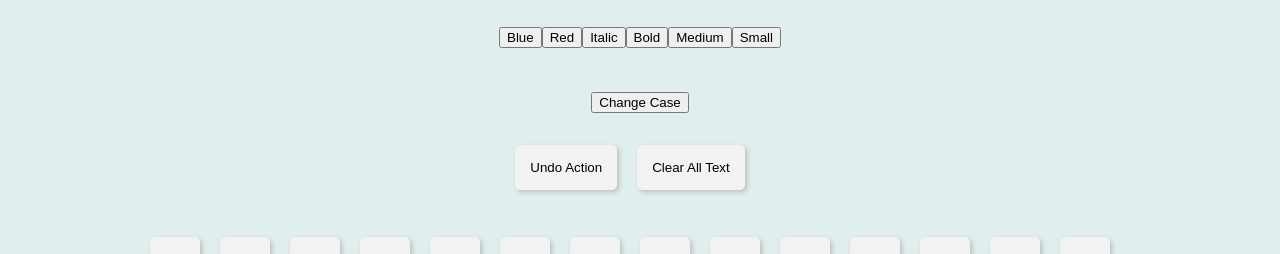
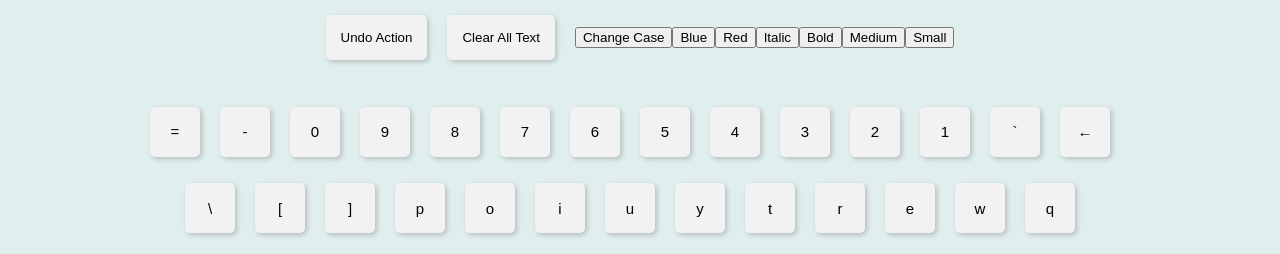
Before and after one commit to saratamar100/TextEditorProject, a React (Create React App) app: page / in a window 1280 px wide. Shown: the part 272-526 px from the top of the page. Built offline with nearby package versions, Linux system fonts and the light colour scheme.

Commit message:
move to formating

```diff
--- a/src/formattingoptions.js
+++ b/src/formattingoptions.js
@@ -15,6 +15,17 @@ class FormattingOptions extends Component {
     this.props.changeColor(color);
   };
 
+  handleChangeCase = () => {
+    this.props.changeCase();
+  };
+  handleClearAllText = () => {
+    this.props.clearAllText();
+  };
+
+  handleUndoAction = () => {
+    this.props.undoAction();
+  };
+
   render() {
     return (
       <div>
@@ -27,6 +38,9 @@ class FormattingOptions extends Component {
         <button onClick={() => this.handleChangeColor('red')}>Red</button>
         <button onClick={() => this.handleChangeColor('blue')}>Blue</button>
         {/* Other buttons for different colors */}
+        <button onClick={() => this.handleChangeCase()}>Change Case</button>
+        <button className="buttonOther" onClick={() => this.handleClearAllText()}>Clear All Text</button>
+        <button className="buttonOther" onClick={() => this.handleUndoAction()}>Undo Action</button>
       </div>
     );
   }
--- a/src/generalchanges.js
+++ /dev/null
@@ -1,17 +0,0 @@
-import React,{Component} from "react";
-class GeneralChanges extends Component {
-  handleChangeCase = () => {
-    this.props.changeCase();
-  };
-
-  render() {
-    return (
-      <div>
-        <button onClick={() => this.handleChangeCase()}>Change Case</button>
-        {/* Other buttons for different general changes */}
-      </div>
-    );
-  }
-}
-
-export default GeneralChanges;
--- a/src/specialactions.js
+++ /dev/null
@@ -1,24 +0,0 @@
-import React,{Component} from "react";
-class SpecialActions extends Component {
-
-  handleClearAllText = () => {
-    this.props.clearAllText();
-  };
-
-  handleUndoAction = () => {
-    this.props.undoAction();
-  };
-
-  render() {
-    return (
-      <div>
-        <button className="buttonOther" onClick={() => this.handleClearAllText()}>Clear All Text</button>
-        <button className="buttonOther" onClick={() => this.handleUndoAction()}>Undo Action</button>
-
-        {/* Other buttons for different special actions */}
-      </div>
-    );
-  }
-}
-
-export default SpecialActions;
--- a/src/texteditor.js
+++ b/src/texteditor.js
@@ -3,9 +3,7 @@ import "./TextEditor.css";
 import LanguageSelector from "./languageselector";
 import DisplayArea from "./displayarea";
 import FormattingOptions from "./formattingoptions";
-import GeneralChanges from "./generalchanges";
 import Keyboard from "./keyboard";
-import SpecialActions from "./specialactions";
 
 class TextEditor extends Component {
   state = {
@@ -84,8 +82,6 @@ class TextEditor extends Component {
     this.puhsHistoy();
   };
 
-
-
   handleDeleteLastChar = () => {
     this.setState((oldState) => ({ text: oldState.text.slice(0, -1) }));
     this.puhsHistoy();
@@ -137,13 +133,7 @@ class TextEditor extends Component {
             changeFontStyle={this.handleChangeFontStyle}
             changeFontWeight={this.handleChangeWeight}
             changeColor={this.handleChangeColor}
-          />
-        </div>
-        <div className="GeneralChangesContainer">
-          <GeneralChanges changeCase={this.handleChangeCase} />
-        </div>
-        <div className="SpecialActionsContainer">
-          <SpecialActions
+            changeCase={this.handleChangeCase}
             clearAllText={this.handleClearAllText}
             undoAction={this.handleUndoAction}
           />
```
